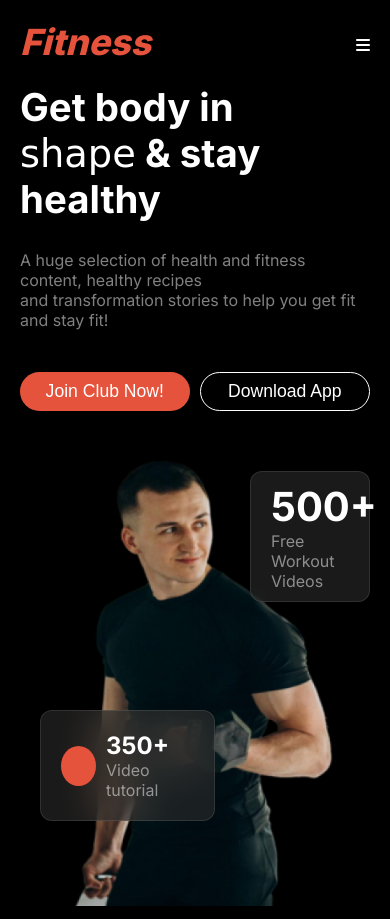
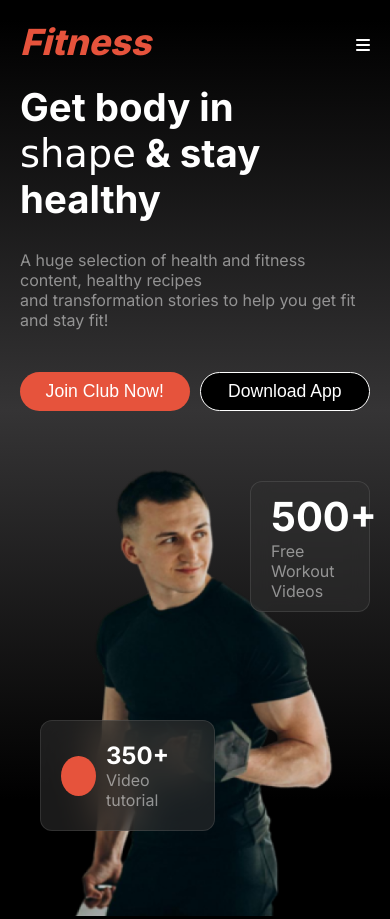
Before and after one commit to sakib8900/my-assignment-02, a plain HTML site: page index.html in a window 390 px wide. Shown: the top 919 px of the page. Drawn offline with Linux system fonts and the light colour scheme.

Commit message:
1st check

```diff
--- a/style.css/media.css
+++ b/style.css/media.css
@@ -41,9 +41,11 @@
         width: 80%;
     }
     .image-site{
-        margin-top: 30px;
+        margin-top: -30px;
         justify-content: center;
         align-items: center;
+        height: 349px;
+
     }
     .image-site img{
         max-width: 80%;
--- a/style.css/style.css
+++ b/style.css/style.css
@@ -27,7 +27,11 @@
 }
 .nav-banner{
     /* border: 2px solid red; */
-    max-height: 715px;
+    max-width: 100%;
+    background:linear-gradient(180deg,black,#353435, black);
+    /* background-size: cover;
+    background-attachment: fixed;
+    background-position: center; */
 }
 /* font color */
 .font-p-gray{
@@ -84,7 +88,7 @@
     margin: 0 auto;
     /* padding: 28px; */
     margin-top: 96px;
-    max-height: 500px;
+    /* max-height: 500px; */
 }
 .banner-1-text{
     /* border: 2px solid red; */
@@ -96,6 +100,9 @@
 }
 .banner-1-text button{
     margin-top: 28px;
+}
+.media-btn{
+    margin-bottom: 70px;
 }
 .join{
     padding: 8px;
```
